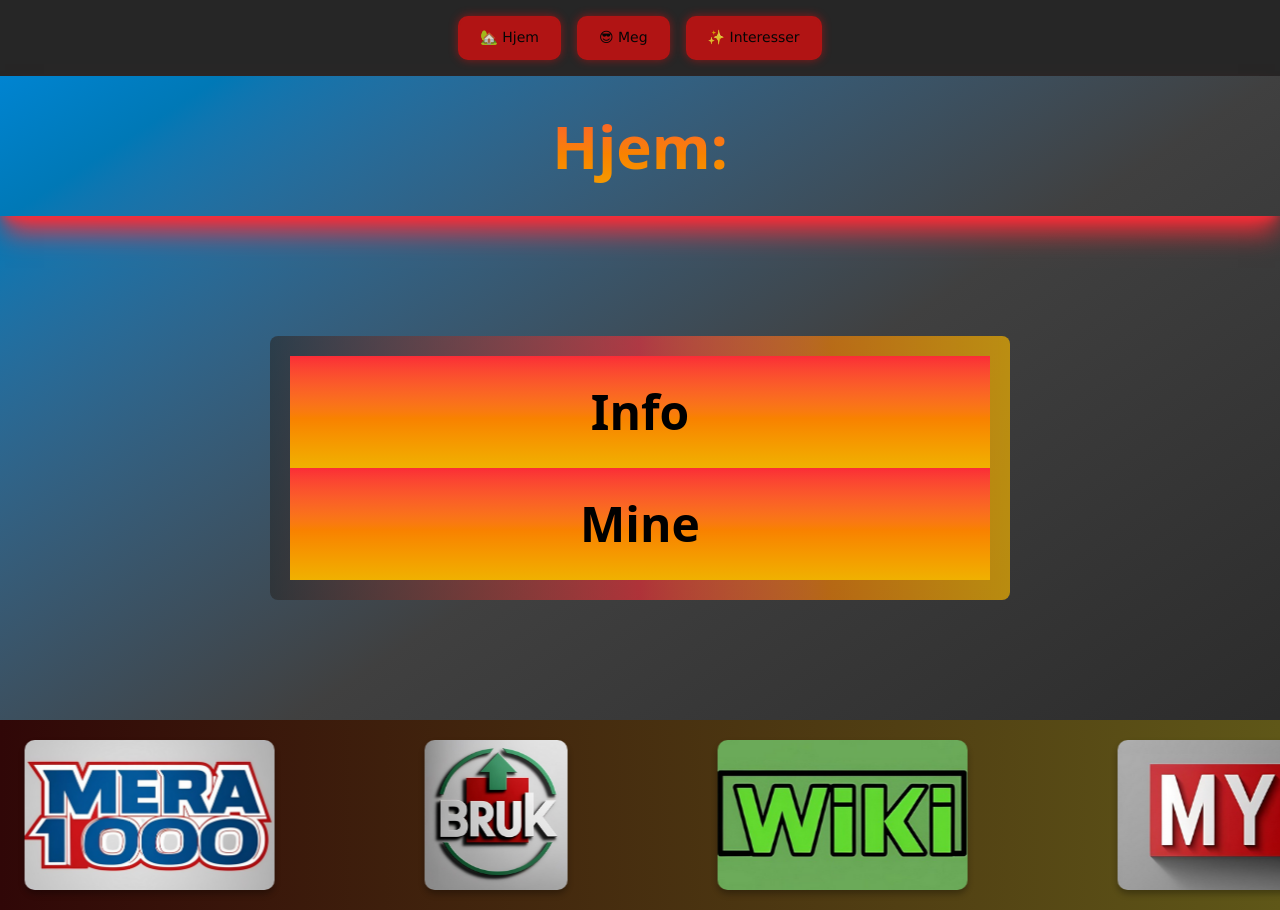
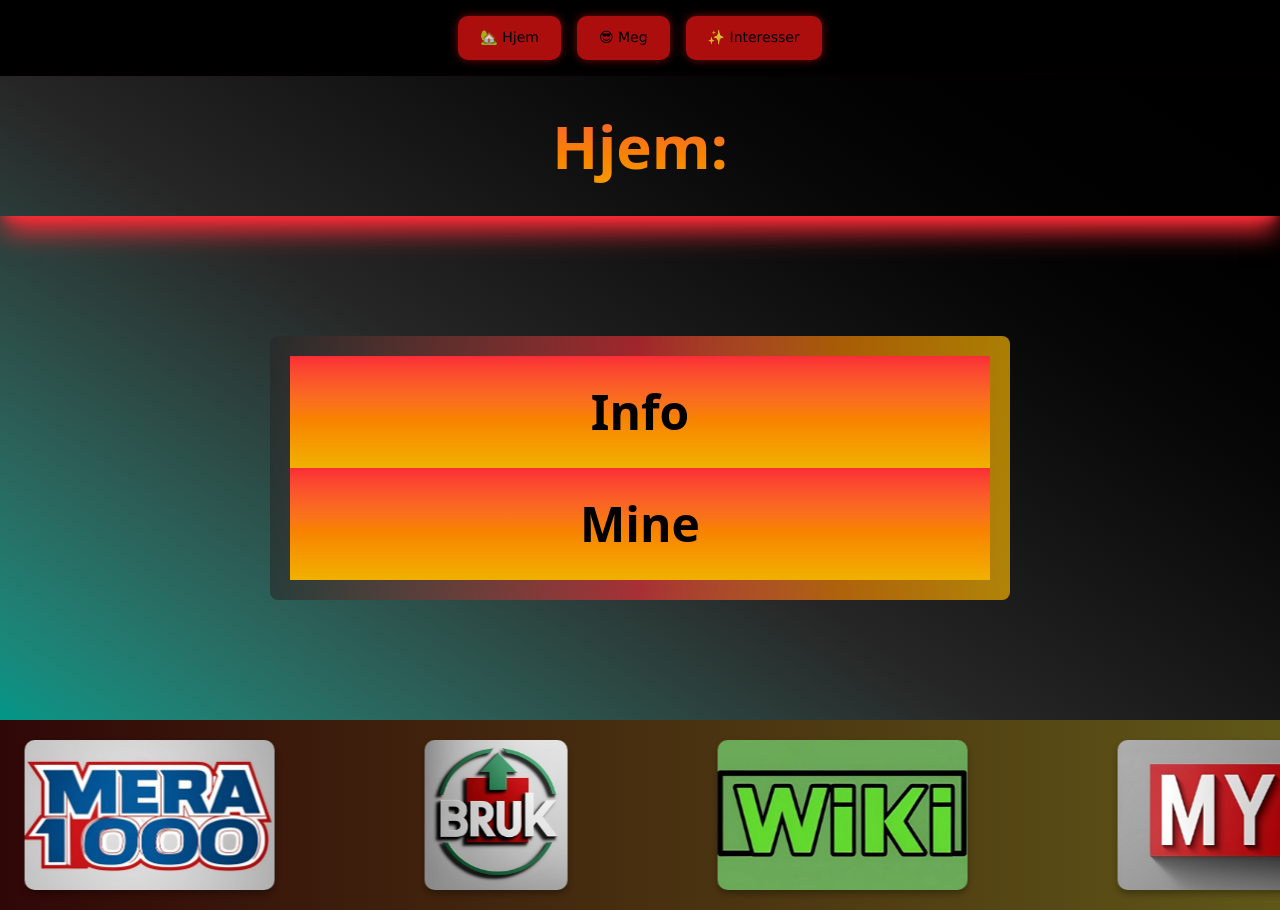
Before and after one commit to Toorq91/Prosjekter, a Vue app in the folder Meg/: page / in a window 1280 px wide. Built offline with nearby package versions, Linux system fonts and the light colour scheme; the HTML template or start-up script is replaced by a standard one.

Commit message:
fikset utseendet på navBar, aboutPage, homePage og interestsPage

```diff
--- a/Meg/src/components/navbar.vue
+++ b/Meg/src/components/navbar.vue
@@ -1,5 +1,5 @@
 <template>
-  <nav class="bg-neutral-800 text-xl p-4 flex justify-center space-x-4">
+  <nav class="bg-black text-xl p-4 flex justify-center space-x-4">
     <RouterLink to="/" class="glow-button">🏡 Hjem</RouterLink>
     <RouterLink to="/about" class="glow-button">😎 Meg</RouterLink>
     <RouterLink to="/interests" class="glow-button">✨ Interesser</RouterLink>
--- a/Meg/src/views/InterestsPage.vue
+++ b/Meg/src/views/InterestsPage.vue
@@ -1,5 +1,5 @@
 <template>
-  <div class="bg-gradient-to-tr from-neutral-800 via-neutral-700 to-sky-600 min-h-screen">
+  <div class="bg-gradient-to-br from-black via-neutral-800 to-teal-500 min-h-screen">
     <h1 class="flex flex-col items-center text-center text-6xl font-bold underline w-full py-10
   text-transparent bg-clip-text bg-gradient-to-t from-yellow-500  to-red-500 shadow-xl shadow-red-500">
   Mine interesser:
--- a/Meg/src/views/aboutPage.vue
+++ b/Meg/src/views/aboutPage.vue
@@ -1,5 +1,5 @@
 <template>
-  <div class="bg-gradient-to-t from-neutral-800 via-neutral-700 to-sky-600 min-h-screen">
+  <div class="bg-gradient-to-b from-black via-neutral-800 to-teal-500 min-h-screen">
     <h1 class="flex flex-col items-center text-center text-6xl font-bold underline w-full py-10
       text-transparent bg-clip-text bg-gradient-to-t from-yellow-500 to-red-500 shadow-xl shadow-red-500">
       Thor Christer Halvorsen Eikeland:
--- a/Meg/src/views/homePage.vue
+++ b/Meg/src/views/homePage.vue
@@ -1,5 +1,5 @@
 <template>
-  <div class="bg-gradient-to-tl from-neutral-800 via-neutral-700 to-sky-600 min-h-screen">
+  <div class="bg-gradient-to-bl from-black via-neutral-800 to-teal-500 min-h-screen">
     <h1 class="flex flex-col items-center text-center text-6xl font-bold underline w-full py-10
   text-transparent bg-clip-text bg-gradient-to-t from-yellow-500  to-red-500 shadow-xl shadow-red-500">
       Hjem:
```
